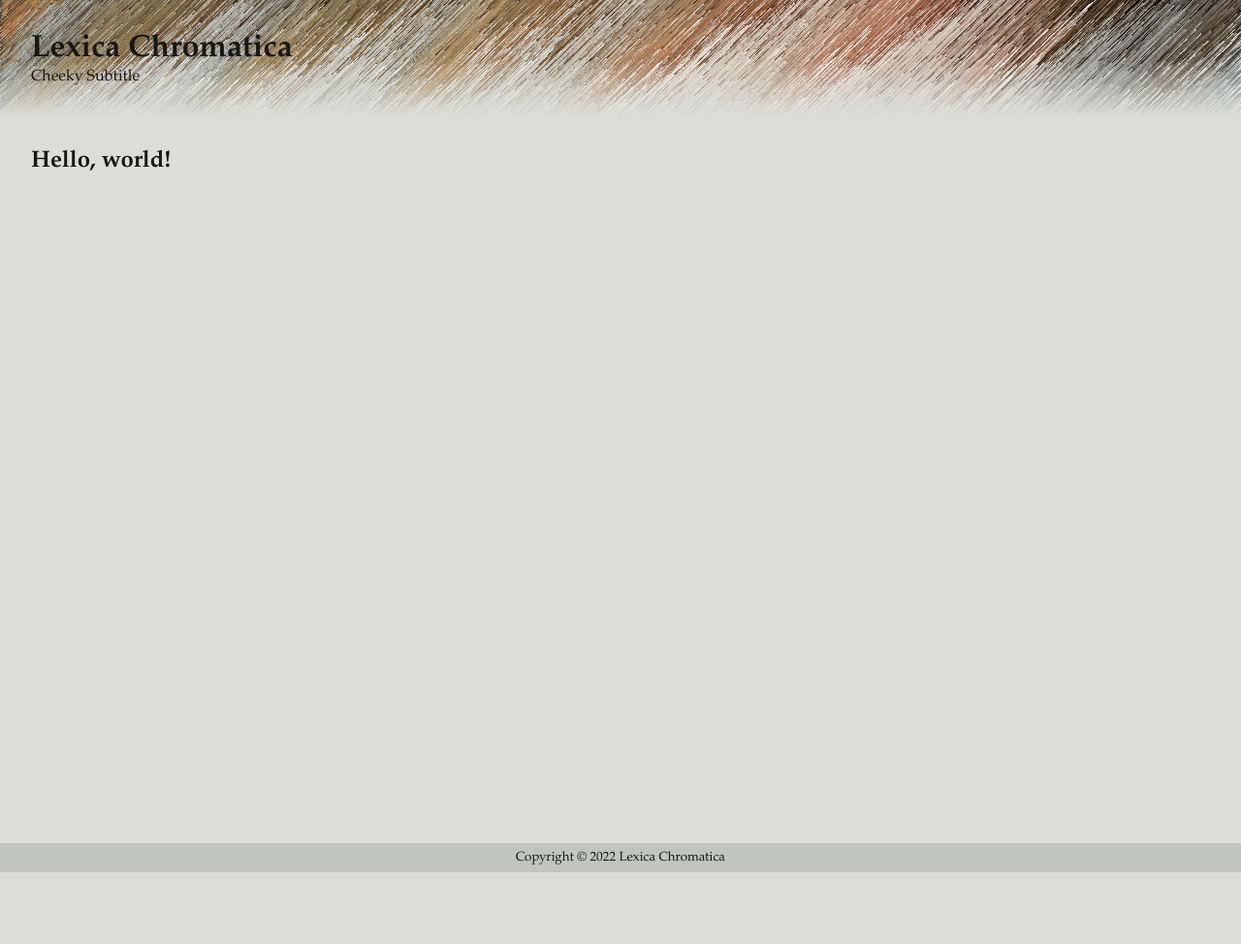
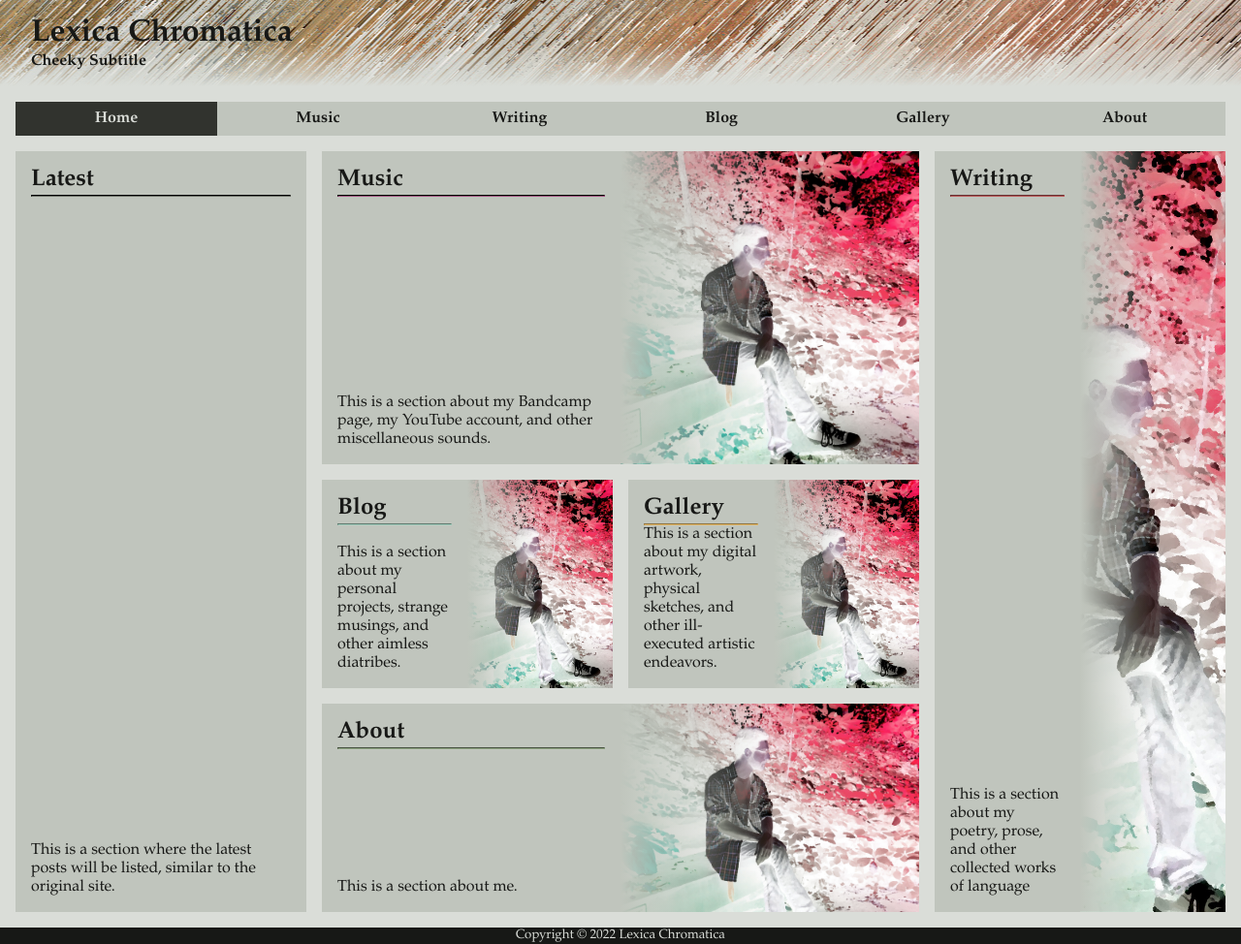
Before and after one commit to Nynergy/Nynergy.github.io, a Jekyll site: the page built from index.html, in a window 1280 px wide. Shown: the whole page at 97% size. Built offline with Jekyll 4.4.1, drawn with Linux system fonts in a browser that asks for light colours; before the commit the page ends 900 px from its top, so only the background shows below that.

Commit message:
Mocked up Home Page

```diff
--- /dev/null
+++ b/_includes/nav.html
@@ -0,0 +1,10 @@
+<nav>
+    <div class="nav__links">
+        <a {% if page.url == '/' %}class="current-page"{% endif %} href="/">Home</a>
+        <a {% if page.url contains 'music/' %}class="current-page"{% endif %} href="/music/">Music</a>
+        <a {% if page.url contains 'writing/' %}class="current-page"{% endif %} href="/writing/">Writing</a>
+        <a {% if page.url contains 'blog/' %}class="current-page"{% endif %} href="/blog/">Blog</a>
+        <a {% if page.url contains 'gallery/' %}class="current-page"{% endif %} href="/gallery/">Gallery</a>
+        <a {% if page.url contains 'about' %}class="current-page"{% endif %} href="/about/">About</a>
+    </div>
+</nav>
--- a/_layouts/default.html
+++ b/_layouts/default.html
@@ -18,6 +18,8 @@
             <p>Cheeky Subtitle</p>
         </header>
 
+        {% include nav.html %}
+
         <main>
             {{content}}
         </main>
--- a/scss/_config.scss
+++ b/_sass/_config.scss
@@ -1,6 +1,8 @@
 // COLORS
-$light-color: #daddd8;
-$dark-color:  #171816;
+$light-color:  #daddd8;
+$light-accent: darken($light-color, 10%);
+$dark-color:   #171816;
+$dark-accent:  lighten($dark-color, 10%);
 
 $light-blue: #cbd9d0;
 $dark-blue:  #a2cdbd;
--- a/scss/_masthead.scss
+++ b/_sass/_masthead.scss
@@ -1,9 +1,13 @@
+.masthead {
+    padding: 1em 2em;
+    background-size: cover;
+    @include set-colors($light-color);
+}
+
 $mastheads: (home);
 @each $masthead in $mastheads {
     .masthead--#{$masthead} {
-        padding: 2em;
+        @extend .masthead;
         background: linear-gradient(to bottom, transparent 50%, $light-color 100%), url("../assets/mastheads/#{$masthead}.jpg") no-repeat center center;
-        background-size: cover;
-        @include set-colors($light-color);
     }
 }
--- a/css/main.css
+++ /dev/null
@@ -1,122 +0,0 @@
-.m-1 {
-  margin: 1rem; }
-
-.my-1 {
-  margin: 1rem 0; }
-
-.mx-1 {
-  margin: 0 1rem; }
-
-.p-1 {
-  padding: 1rem; }
-
-.py-1 {
-  padding: 1rem 0; }
-
-.px-1 {
-  padding: 0 1rem; }
-
-.m-2 {
-  margin: 2rem; }
-
-.my-2 {
-  margin: 2rem 0; }
-
-.mx-2 {
-  margin: 0 2rem; }
-
-.p-2 {
-  padding: 2rem; }
-
-.py-2 {
-  padding: 2rem 0; }
-
-.px-2 {
-  padding: 0 2rem; }
-
-.m-3 {
-  margin: 3rem; }
-
-.my-3 {
-  margin: 3rem 0; }
-
-.mx-3 {
-  margin: 0 3rem; }
-
-.p-3 {
-  padding: 3rem; }
-
-.py-3 {
-  padding: 3rem 0; }
-
-.px-3 {
-  padding: 0 3rem; }
-
-.m-4 {
-  margin: 4rem; }
-
-.my-4 {
-  margin: 4rem 0; }
-
-.mx-4 {
-  margin: 0 4rem; }
-
-.p-4 {
-  padding: 4rem; }
-
-.py-4 {
-  padding: 4rem 0; }
-
-.px-4 {
-  padding: 0 4rem; }
-
-.m-5 {
-  margin: 5rem; }
-
-.my-5 {
-  margin: 5rem 0; }
-
-.mx-5 {
-  margin: 0 5rem; }
-
-.p-5 {
-  padding: 5rem; }
-
-.py-5 {
-  padding: 5rem 0; }
-
-.px-5 {
-  padding: 0 5rem; }
-
-* {
-  box-sizing: border-box;
-  margin: 0;
-  padding: 0; }
-
-body {
-  background-color: #daddd8;
-  color: #171816;
-  font-family: Palatino, "Palatino Linotype", "Palatino LT STD", serif; }
-
-main {
-  margin: 1em;
-  padding: 1em; }
-
-footer {
-  background-color: #c0c5bd;
-  color: #171816;
-  position: fixed;
-  left: 0;
-  bottom: 0;
-  padding: 0.4rem 0;
-  width: 100%;
-  display: flex;
-  align-items: center;
-  justify-content: center; }
-
-.masthead--home {
-  padding: 2em;
-  background: linear-gradient(to bottom, transparent 50%, #daddd8 100%), url("../assets/mastheads/home.jpg") no-repeat center center;
-  background-size: cover;
-  background-color: #daddd8;
-  color: #171816; }
--- /dev/null
+++ b/css/main.scss
@@ -0,0 +1,143 @@
+---
+---
+
+@import 'config';
+@import 'utilities';
+
+* {
+	box-sizing: border-box;
+	margin: 0;
+	padding: 0;
+}
+
+body {
+    @include set-colors($light-color);
+	font-family: $font-stack;
+    height: 100vh;
+    display: flex;
+    flex-direction: column;
+    //grid-template-columns: 320px 1fr;
+    //grid-template-rows: 100px 50px 1fr 30px;
+}
+
+header {
+    height: 100px;
+    font-weight: bold;
+}
+
+nav {
+    @include set-colors($light-accent);
+    margin: 1em 1em 0 1em;
+
+    .nav__links {
+        display: flex;
+        align-items: center;
+        justify-content: center;
+
+        a {
+            @include set-colors($light-accent);
+            flex: 1;
+            padding: 0.5em;
+            text-align: center;
+            text-decoration: none;
+            font-weight: bold;
+            transition: 500ms;
+
+            &.current-page {
+                @include set-colors($dark-accent);
+            }
+
+            &:hover {
+                @include set-colors($dark-accent);
+                transition: 500ms;
+            }
+        }
+    }
+}
+
+main {
+    height: 100%;
+    margin: 1em;
+}
+
+footer {
+    @include set-colors($dark-color);
+    height: 30px;
+    display: flex;
+    align-items: center;
+    justify-content: center;
+}
+
+.home-container {
+    display: grid;
+    grid-template-columns: 1fr 1fr 1fr 1fr;
+    grid-template-rows: 3fr 2fr 2fr;
+    grid-gap: 1rem 1rem;
+    height: 100%;
+
+    .home-container__card {
+        @include set-colors($light-accent);
+        display: flex;
+        height: 100%;
+
+        &:nth-of-type(1) {
+            grid-column: 1;
+            grid-row: 1 / 4;
+        }
+        &:nth-of-type(2) {
+            grid-column: 2 / 4;
+        }
+        &:nth-of-type(3) {
+            grid-column: 4;
+            grid-row: 1 / 4;
+        }
+        &:nth-of-type(4) {
+        }
+        &:nth-of-type(5) {
+        }
+        &:nth-of-type(6) {
+            grid-column: 2 / 4;
+        }
+
+        .home-container__info {
+            display: flex;
+            flex-direction: column;
+            justify-content: space-between;
+            width: 50%;
+            padding: 1em;
+
+            &.full-width {
+                width: 100%;
+            }
+        }
+
+        .home-container__image {
+            width: 50%;
+            background: linear-gradient(to left, transparent 50%, $light-accent 100%), url("../assets/Natural Dream.jpg");
+            background-size: cover;
+            background-position: center;
+            background-repeat: no-repeat;
+        }
+    }
+}
+
+.rule--dark-color {
+    border-color: $dark-color;
+}
+.rule--dark-magenta {
+    border-color: $dark-magenta;
+}
+.rule--dark-red {
+    border-color: $dark-red;
+}
+.rule--dark-yellow {
+    border-color: $dark-yellow;
+}
+.rule--dark-green {
+    border-color: $dark-green;
+}
+.rule--dark-blue {
+    border-color: $dark-blue;
+}
+
+@import 'masthead';
--- a/index.html
+++ b/index.html
@@ -4,4 +4,92 @@ meta: The personal website of Ben Buchanan.
 priority: 1.0
 ---
 
-<h2>Hello, world!</h2>
+<div class="home-container">
+    <div class="home-container__card">
+        <div class="home-container__info full-width">
+            <div>
+                <h2>Latest</h2>
+                <hr class="rule--dark-color">
+            </div>
+
+            <div>
+                <p>This is a section where the latest posts will be
+                listed, similar to the original site.</p>
+            </div>
+        </div>
+    </div>
+
+    <div class="home-container__card">
+        <div class="home-container__info">
+            <div>
+                <h2>Music</h2>
+                <hr class="rule--dark-magenta">
+            </div>
+
+            <div>
+                <p>This is a section about my Bandcamp page, my YouTube
+                account, and other miscellaneous sounds.</p>
+            </div>
+        </div>
+        <div class="home-container__image"></div>
+    </div>
+
+    <div class="home-container__card">
+        <div class="home-container__info">
+            <div>
+                <h2>Writing</h2>
+                <hr class="rule--dark-red">
+            </div>
+
+            <div>
+                <p>This is a section about my poetry, prose, and other
+                collected works of language</p>
+            </div>
+        </div>
+        <div class="home-container__image"></div>
+    </div>
+
+    <div class="home-container__card">
+        <div class="home-container__info">
+            <div>
+                <h2>Blog</h2>
+                <hr class="rule--dark-blue">
+            </div>
+
+            <div>
+                <p>This is a section about my personal projects, strange
+                musings, and other aimless diatribes.</p>
+            </div>
+        </div>
+        <div class="home-container__image"></div>
+    </div>
+
+    <div class="home-container__card">
+        <div class="home-container__info">
+            <div>
+                <h2>Gallery</h2>
+                <hr class="rule--dark-yellow">
+            </div>
+
+            <div>
+                <p>This is a section about my digital artwork, physical
+                sketches, and other ill-executed artistic endeavors.</p>
+            </div>
+        </div>
+        <div class="home-container__image"></div>
+    </div>
+
+    <div class="home-container__card">
+        <div class="home-container__info">
+            <div>
+                <h2>About</h2>
+                <hr class="rule--dark-green">
+            </div>
+
+            <div>
+                <p>This is a section about me.</p>
+            </div>
+        </div>
+        <div class="home-container__image"></div>
+    </div>
+</div>
--- a/scss/main.scss
+++ /dev/null
@@ -1,32 +0,0 @@
-@import 'config';
-@import 'utilities';
-
-* {
-	box-sizing: border-box;
-	margin: 0;
-	padding: 0;
-}
-
-body {
-    @include set-colors($light-color);
-	font-family: $font-stack;
-}
-
-main {
-    margin: 1em;
-    padding: 1em;
-}
-
-footer {
-    @include set-colors(darken($light-color, 10%));
-    position: fixed;
-    left: 0;
-    bottom: 0;
-    padding: 0.4rem 0;
-    width: 100%;
-    display: flex;
-    align-items: center;
-    justify-content: center;
-}
-
-@import '_masthead';
```
Also changed, not shown: _sass/_utilities.scss (renamed from scss/_utilities.scss), assets/Natural Dream.jpg (added).
